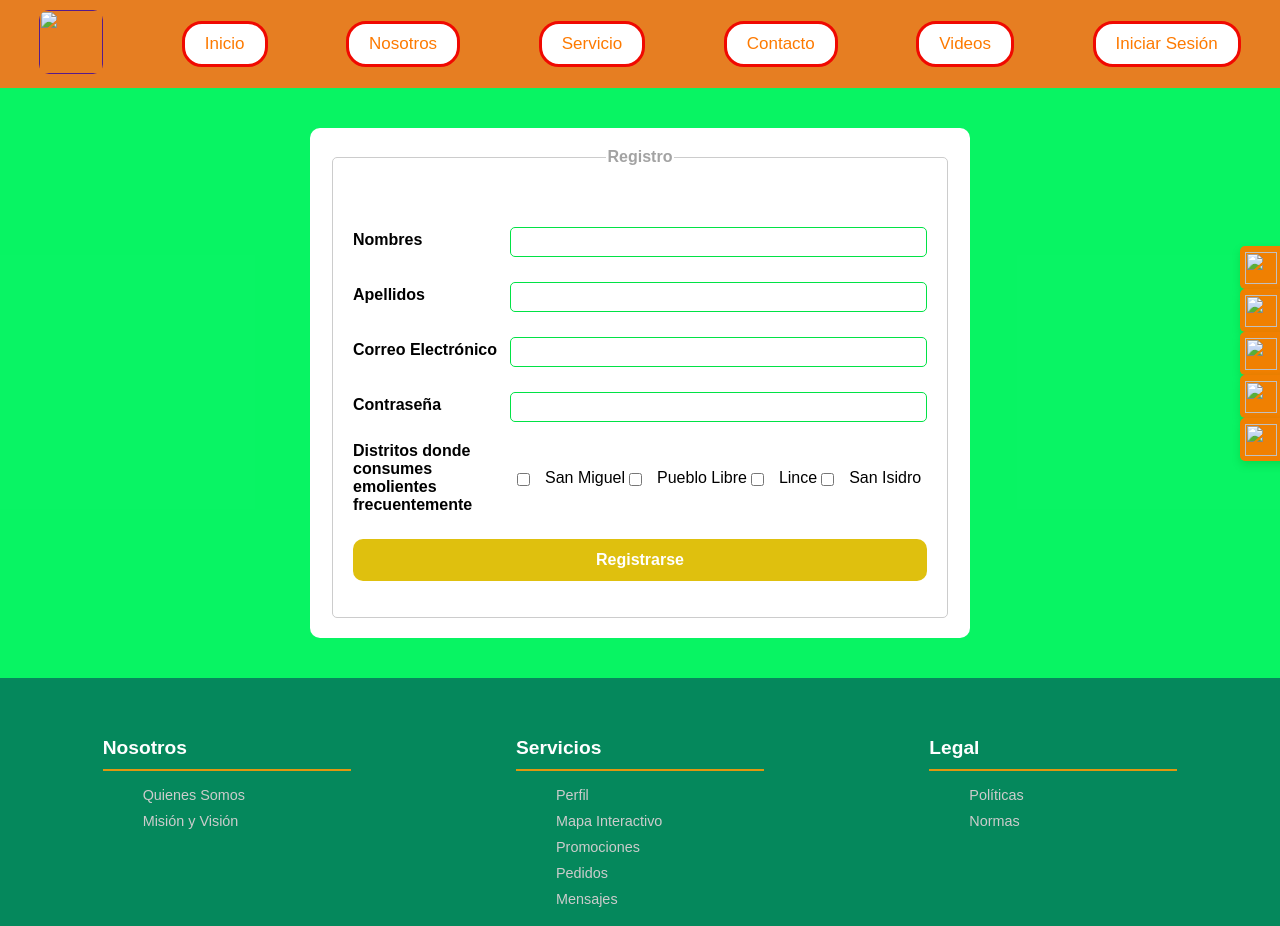
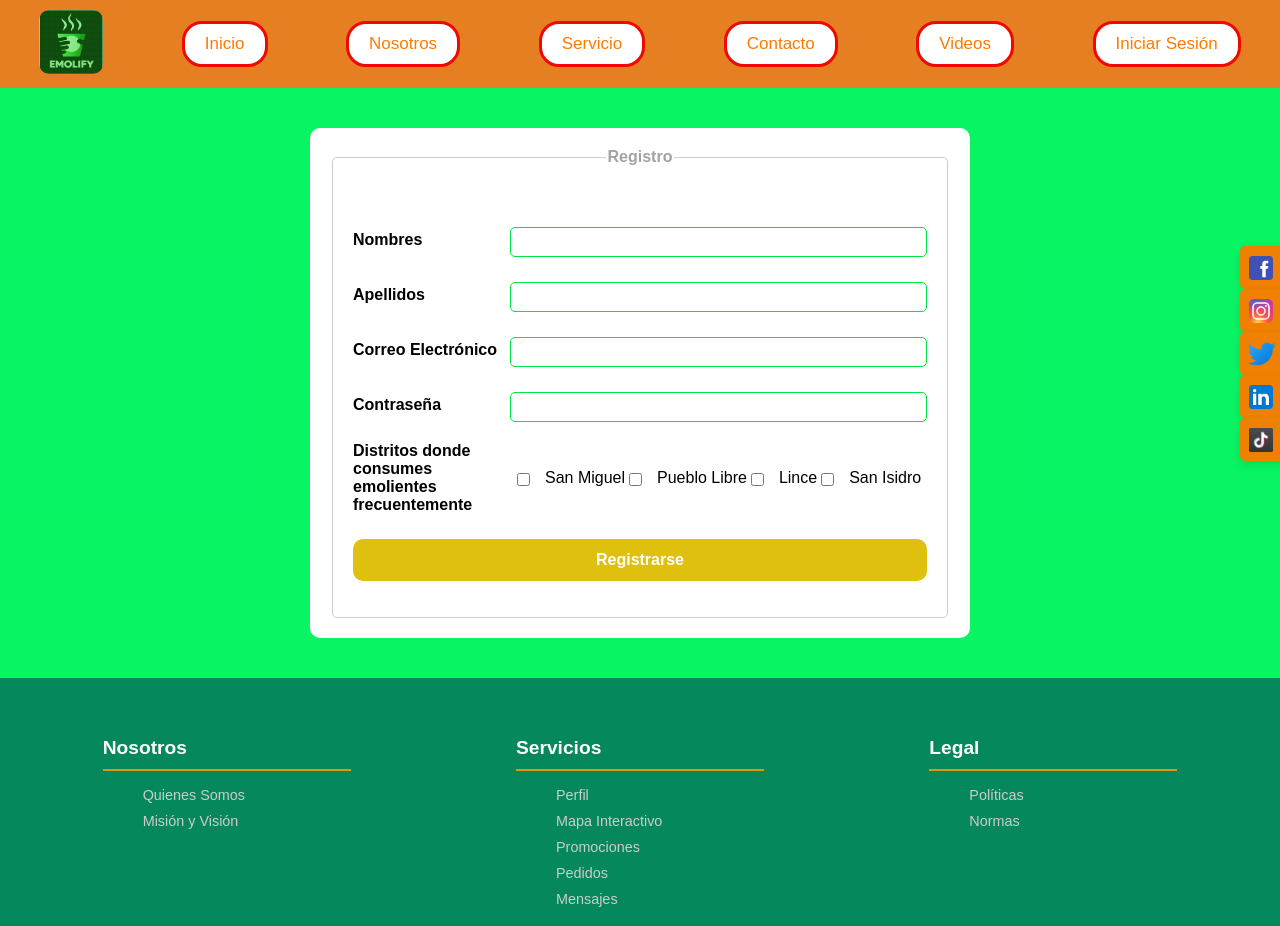
Before and after one commit to Nelson229150/EMOLIFY.github.io, a plain HTML site: page nosotros 2.html in a window 1280 px wide. Shown: the top 926 px of the page. Drawn offline with Linux system fonts and the light colour scheme.

Commit message:
Update nosotros 2.html

```diff
--- a/nosotros 2.html
+++ b/nosotros 2.html
@@ -15,7 +15,7 @@
           <img
             height="64"
             width="64"
-            src="IMG/EMOLIFY LOGO.png"
+            src="EMOLIFY LOGO.png"
             alt=""
             style="border-radius: 10px"
           />
@@ -129,31 +129,31 @@
   <ul class="Banner_SN">
     <li>
       <a href="https://www.facebook.com/?locale=es_LA" target="_blank">
-        <img src="IMG/descargar (3).png" width="32" height="32" />
+        <img src="descargar (3).png" width="32" height="32" />
         <p>Danos un like<br />Facebook</p>
       </a>
     </li>
     <li>
       <a href="https://www.instagram.com/" target="_blank">
-        <img src="IMG/descargar (5).png" width="32" height="32" />
+        <img src="descargar (5).png" width="32" height="32" />
         <p>Danos un like<br />Instagram</p>
       </a>
     </li>
     <li>
       <a href="https://x.com/?lang=es" target="_blank">
-        <img src="IMG/descargar (1).png" width="32" height="32" />
+        <img src="descargar (1).png" width="32" height="32" />
         <p>Danos un like<br />Twitter</p>
       </a>
     </li>
     <li>
       <a href="https://www.linkedin.com/home" target="_blank">
-        <img src="IMG/descargar (4).png" width="32" height="32" />
+        <img src="descargar (4).png" width="32" height="32" />
         <p>Danos un like<br />Linkedin</p>
       </a>
     </li>
     <li>
       <a href="https://www.tiktok.com/es/" target="_blank">
-        <img src="IMG/descargar (6).png" width="32" height="32" />
+        <img src="descargar (6).png" width="32" height="32" />
         <p>Danos un like<br />Tik Tok</p>
       </a>
     </li>
```
